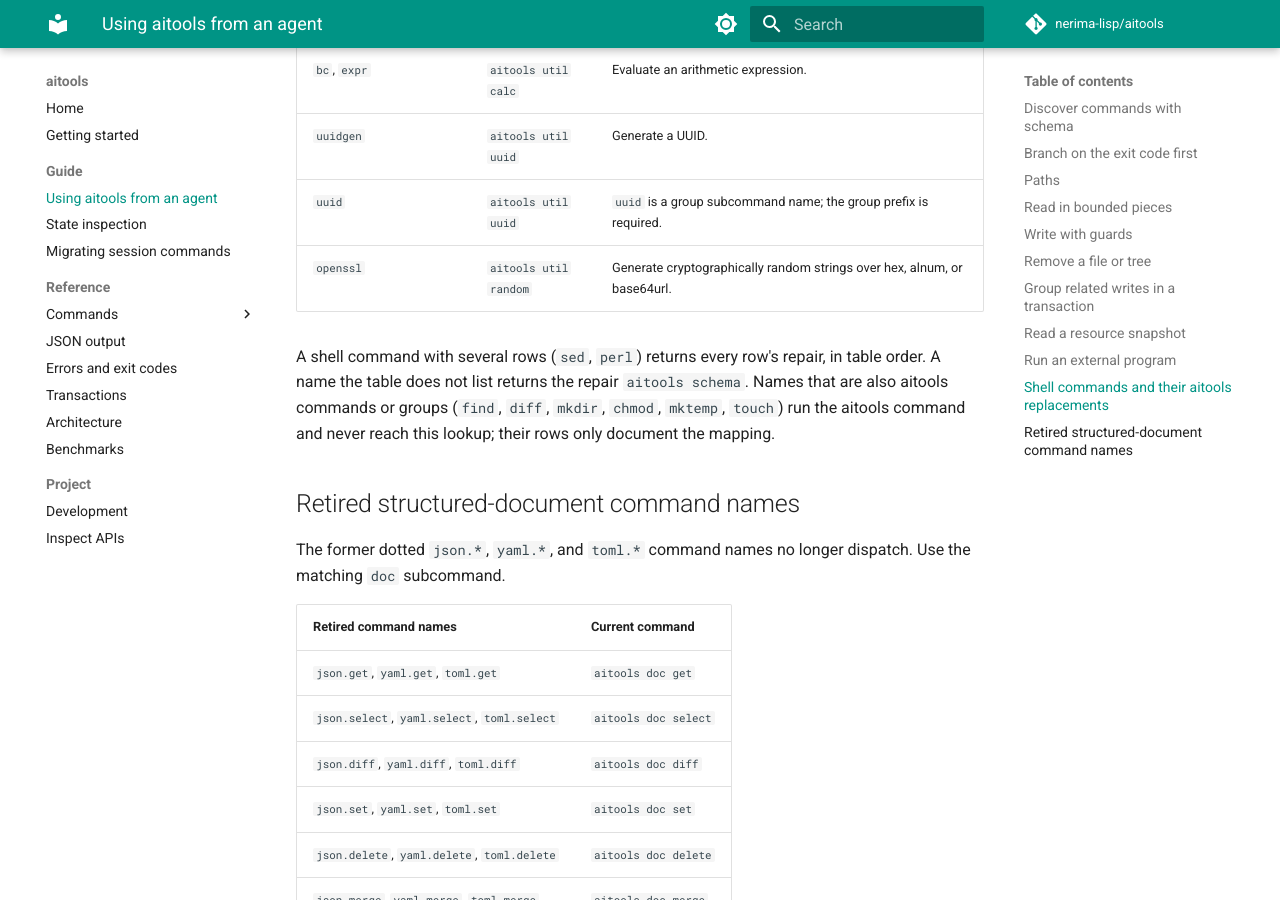
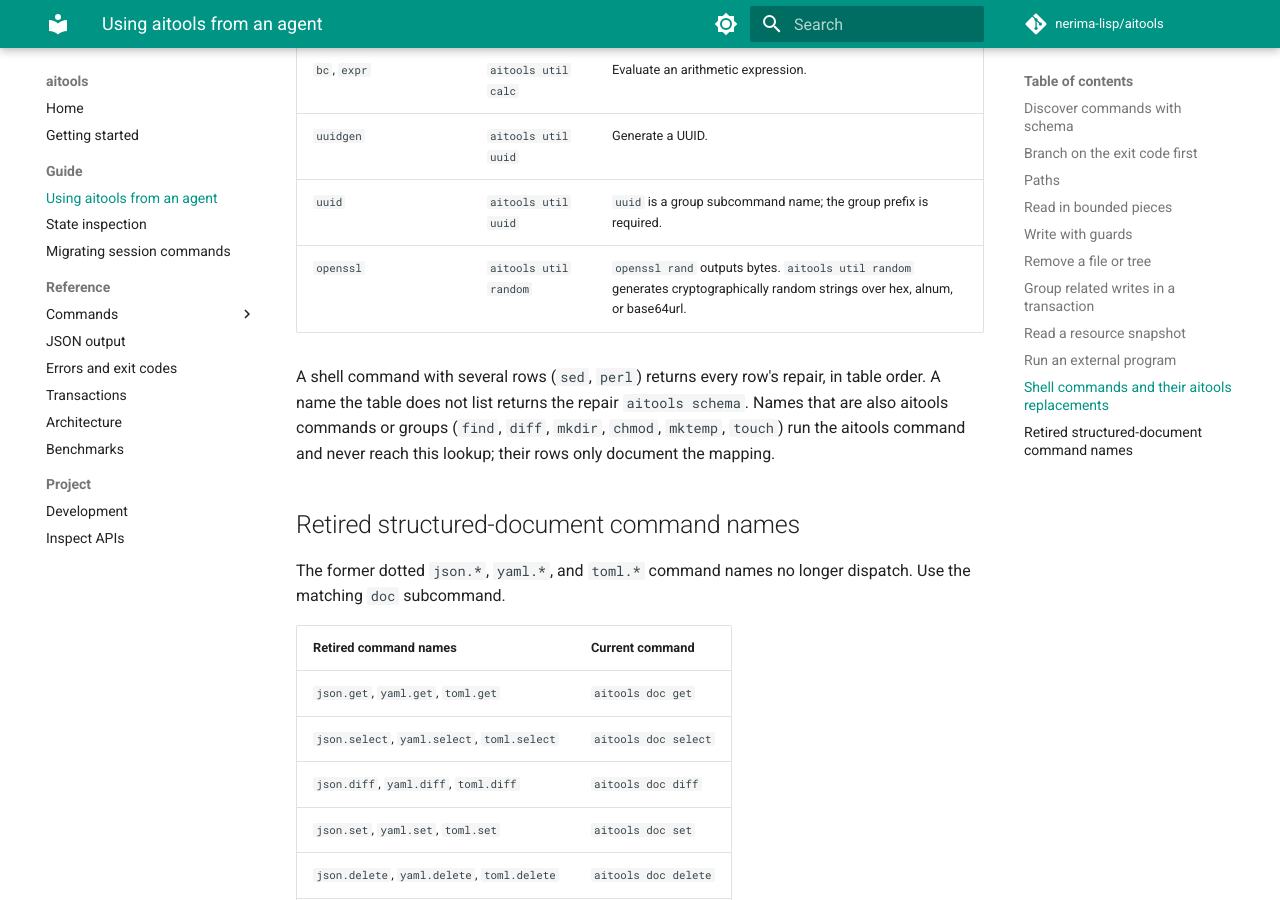
Before and after one commit to nerima-lisp/aitools, an MkDocs documentation site: the page built from docs/src/guide/agents.md, in a window 1280 px wide and 900 px high, scrolled down 9518 px. Built offline with MkDocs 1.6.1 and Material for MkDocs 9.7.7, drawn with Linux system fonts in a browser that asks for light colours; comment, search, counter and statistics services are not loaded.

Commit message:
docs(util): distinguish random bytes from strings
Explain that openssl rand outputs bytes while aitools util random generates
cryptographically random strings in the supported alphabets. Update the source
correspondence text and generated agents guide.

```diff
--- a/docs/src/guide/agents.md
+++ b/docs/src/guide/agents.md
@@ -377,7 +377,7 @@ with `repairs` naming the aitools command to use instead:
 | `bc`, `expr` | `aitools util calc` | Evaluate an arithmetic expression. |
 | `uuidgen` | `aitools util uuid` | Generate a UUID. |
 | `uuid` | `aitools util uuid` | `uuid` is a group subcommand name; the group prefix is required. |
-| `openssl` | `aitools util random` | Generate cryptographically random strings over hex, alnum, or base64url. |
+| `openssl` | `aitools util random` | `openssl rand` outputs bytes. `aitools util random` generates cryptographically random strings over hex, alnum, or base64url. |
 <!-- END GENERATED: correspondence -->
 
 A shell command with several rows (`sed`, `perl`) returns every row's repair,
```
Also changed, not shown: 1 other file.
